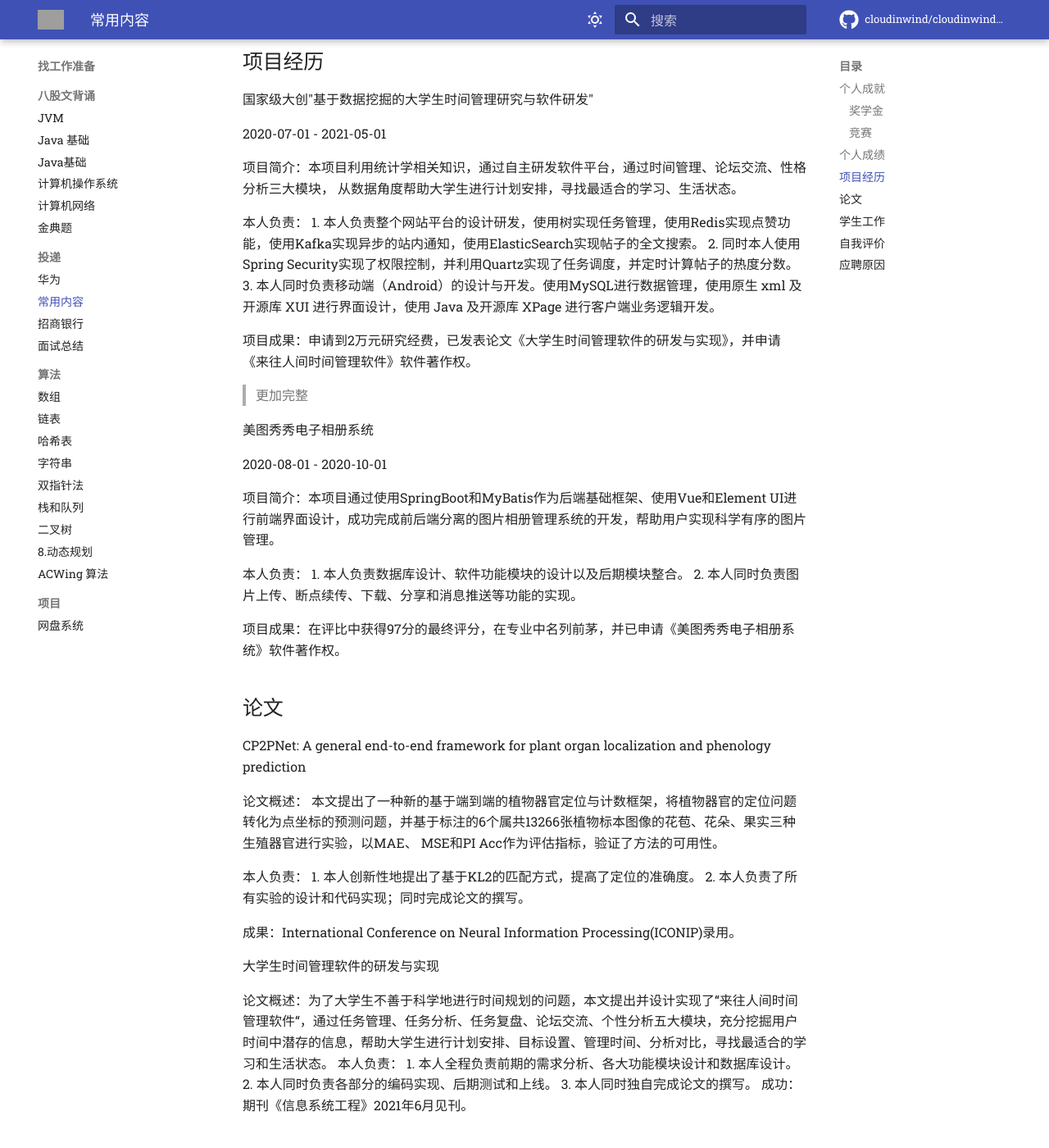
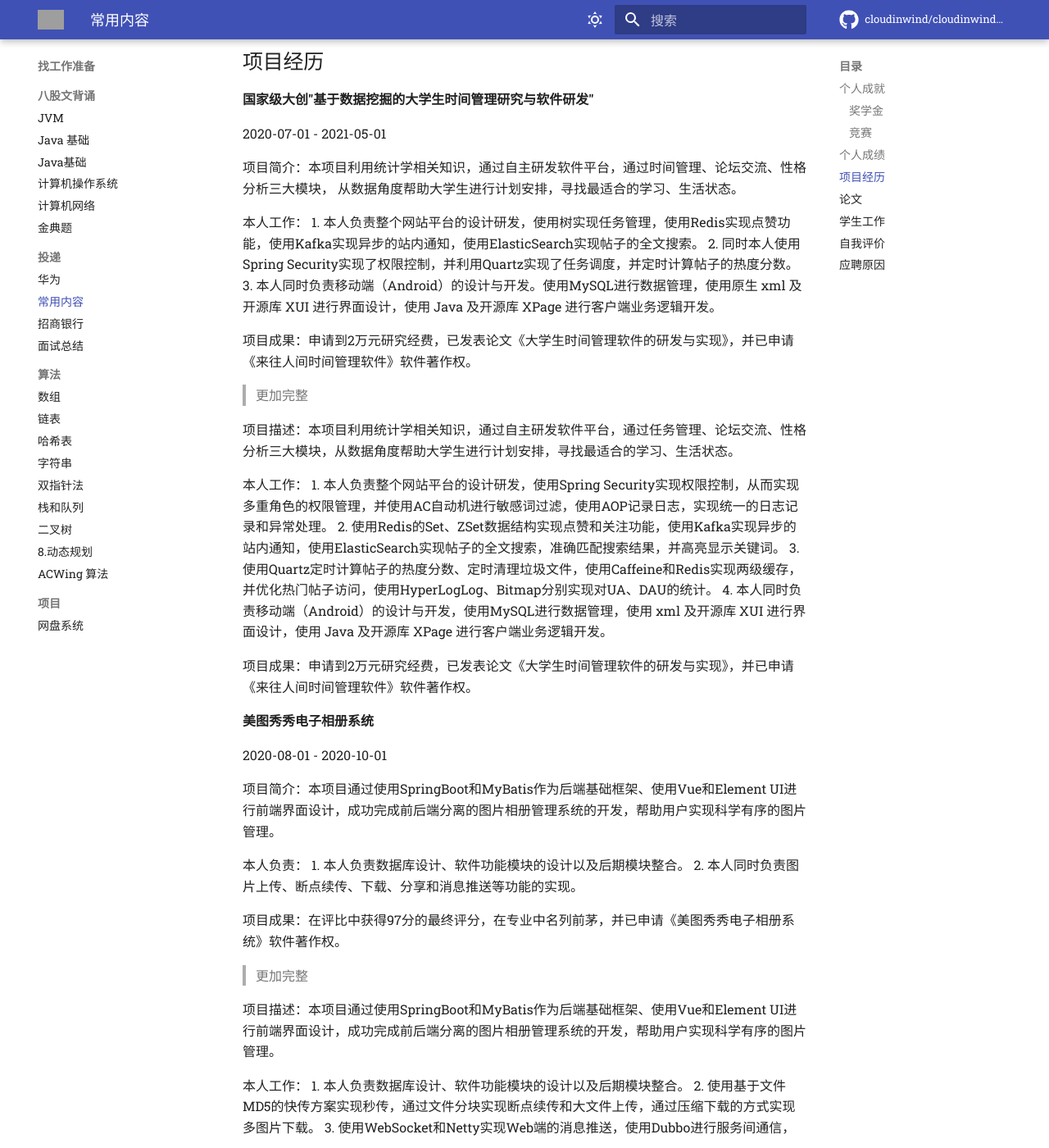
Before and after one commit to cloudinwind/cloudinwind.github.io, an MkDocs documentation site: the page built from docs/找工作准备/投递/常用内容.md, in a window 1280 px wide and 1400 px high, scrolled down 931 px. Shown: the whole window at 82% size. Built offline with MkDocs 1.6.1 and Material for MkDocs 9.7.7, drawn with Linux system fonts in a browser that asks for light colours; comment, search, counter and statistics services are not loaded; some of the changed text lies outside the part shown; grey boxes are pictures that could not be loaded.

Commit message:
cloudinwind 2024-9-3:3:19:12

```diff
--- a/docs/找工作准备/投递/常用内容.md
+++ b/docs/找工作准备/投递/常用内容.md
@@ -38,25 +38,33 @@ GPA: 3.38
 
 ## 项目经历
 
-国家级大创"基于数据挖掘的大学生时间管理研究与软件研发"
+**国家级大创"基于数据挖掘的大学生时间管理研究与软件研发"**
 
 2020-07-01 - 2021-05-01
 
 项目简介：本项目利用统计学相关知识，通过自主研发软件平台，通过时间管理、论坛交流、性格分析三大模块， 从数据角度帮助大学生进行计划安排，寻找最适合的学习、生活状态。
 
-本人负责：
+本人工作：
 1. 本人负责整个网站平台的设计研发，使用树实现任务管理，使用Redis实现点赞功能，使用Kafka实现异步的站内通知，使用ElasticSearch实现帖子的全文搜索。
 2. 同时本人使用Spring Security实现了权限控制，并利用Quartz实现了任务调度，并定时计算帖子的热度分数。
 3. 本人同时负责移动端（Android）的设计与开发。使用MySQL进行数据管理，使用原生 xml 及开源库 XUI 进行界面设计，使用 Java 及开源库 XPage 进行客户端业务逻辑开发。
 
-项目成果：申请到2万元研究经费，已发表论文《大学生时间管理软件的研发与实现》，并申请《来往人间时间管理软件》软件著作权。
+项目成果：申请到2万元研究经费，已发表论文《大学生时间管理软件的研发与实现》，并已申请《来往人间时间管理软件》软件著作权。
 
 >更加完整
 
+项目描述：本项目利用统计学相关知识，通过自主研发软件平台，通过任务管理、论坛交流、性格分析三大模块，从数据角度帮助大学生进行计划安排，寻找最适合的学习、生活状态。
+
+本人工作：
+1. 本人负责整个网站平台的设计研发，使用Spring Security实现权限控制，从而实现多重角色的权限管理，并使用AC自动机进行敏感词过滤，使用AOP记录日志，实现统一的日志记录和异常处理。
+2. 使用Redis的Set、ZSet数据结构实现点赞和关注功能，使用Kafka实现异步的站内通知，使用ElasticSearch实现帖子的全文搜索，准确匹配搜索结果，并高亮显示关键词。
+3. 使用Quartz定时计算帖子的热度分数、定时清理垃圾文件，使用Caffeine和Redis实现两级缓存，并优化热门帖子访问，使用HyperLogLog、Bitmap分别实现对UA、DAU的统计。
+4. 本人同时负责移动端（Android）的设计与开发，使用MySQL进行数据管理，使用 xml 及开源库 XUI 进行界面设计，使用 Java 及开源库 XPage 进行客户端业务逻辑开发。
+
+项目成果：申请到2万元研究经费，已发表论文《大学生时间管理软件的研发与实现》，并已申请《来往人间时间管理软件》软件著作权。
 
 
-
-美图秀秀电子相册系统
+**美图秀秀电子相册系统**
 
 2020-08-01 - 2020-10-01
 
@@ -68,22 +76,37 @@ GPA: 3.38
 
 项目成果：在评比中获得97分的最终评分，在专业中名列前茅，并已申请《美图秀秀电子相册系统》软件著作权。
 
+>更加完整
+
+项目描述：本项目通过使用SpringBoot和MyBatis作为后端基础框架、使用Vue和Element UI进行前端界面设计，成功完成前后端分离的图片相册管理系统的开发，帮助用户实现科学有序的图片管理。
+
+本人工作：
+1. 本人负责数据库设计、软件功能模块的设计以及后期模块整合。
+2. 使用基于文件MD5的快传方案实现秒传，通过文件分块实现断点续传和大文件上传，通过压缩下载的方式实现多图片下载。
+3. 使用WebSocket和Netty实现Web端的消息推送，使用Dubbo进行服务间通信，
+
+项目成果：在评比中获得97分的最终评分，在专业中名列前茅，并已申请《美图秀秀电子相册系统》软件著作权。
+
 
 
 ## 论文
 
-CP2PNet: A general end-to-end framework for plant organ localization and phenology prediction
+**CP2PNet: A general end-to-end framework for plant organ localization and phenology prediction**
 
 论文概述： 本文提出了一种新的基于端到端的植物器官定位与计数框架，将植物器官的定位问题转化为点坐标的预测问题，并基于标注的6个属共13266张植物标本图像的花苞、花朵、果实三种生殖器官进行实验，以MAE、 MSE和PI Acc作为评估指标，验证了方法的可用性。
 
-本人负责：
-1. 本人创新性地提出了基于KL2的匹配方式，提高了定位的准确度。
-2. 本人负责了所有实验的设计和代码实现；同时完成论文的撰写。
-
-成果：International Conference on Neural Information Processing(ICONIP)录用。
+本人工作：
+1. 本人创新性地提出了基于KL2的匹配方式，在匹配中引入点的语义信息，提高了植物器官定位的准确度。
+2. 本人负责了所有实验的设计和代码实现，以MAE、MSE和物候指数PI为评价指标，通过将CP2PNet和之前基于密度图的方法对比，证明本文方法的优越性，通过消融实现，证明预训练Dino、数据预处理CPR算法的作用。
+3. 本人前期阅读了大量论文，深入了解关于计数方面的相关工作，并独自完成论文的撰写。
+4. 本人已将CP2PNet模型集成到CVAT在线标注平台，从而实现自动化标注花苞、花朵、果实等植物器官。
+成果：International Conference on Neural Information Processing(ICONIP)录用，并已申请专利。
 
 
-大学生时间管理软件的研发与实现
+
+
+
+**大学生时间管理软件的研发与实现**
 
 论文概述：为了大学生不善于科学地进行时间规划的问题，本文提出并设计实现了“来往人间时间管理软件“，通过任务管理、任务分析、任务复盘、论坛交流、个性分析五大模块，充分挖掘用户时间中潜存的信息，帮助大学生进行计划安排、目标设置、管理时间、分析对比，寻找最适合的学习和生活状态。
 本人负责：
@@ -97,21 +120,28 @@ CP2PNet: A general end-to-end framework for plant organ localization and phenolo
 
 郑州大学“疯狂英语协会”副会长
 
-1. 组织策划英语演讲比赛、英语歌唱比赛。
-2. 负责晨读、口语角等活动的主题确定、外教联系。
-3. 组织四六级模拟和雅思模拟等。
+1. 先后组织策划英语演讲比赛、英语歌唱比赛等，负责演讲比赛的选题、规则制定以及决赛的老师邀请。
+2. 负责晨读、口语角等活动的资料整理、确定对应主题、以及外教的联系。
+3. 和校外培训机构联合组织四六级模拟和雅思模拟等，并邀请机构老师进行作文批改。
+
 
 
 四川大学计算机学院人工智能党支部宣传委员
 
-1. 负责“三会一课”等活动的会议记录和新闻稿撰写。
-2. 把控党内成员从入党积极分子到发展对象到预备党员到转正的发展全流程。
-3. 负责每年年度总结等材料的撰写。
+1. 负责党员大会、组织生活会等支部活动的现场拍摄、会议内容记录和新闻稿撰写。
+2. 把控党内成员从入党积极分子到发展对象到预备党员到转正的全流程，负责党内成员的状态跟进、入党积极分子谈话以及相关材料撰写。
+3. 负责每年年度总结的材料收集和撰写，并负责年度总结汇报。
 
 
 ## 自我评价
 
-本人性格开朗，待人真诚，对未知的事物充满好奇，并具有勇于挑战困难的勇气和坚持到底的毅力。同时本人具有较强的学习能力和团队协作精神。
+本人性格开朗，待人真诚，对未知的事物充满好奇，有探索精神，曾先后尝试使用阿里云、腾讯云、华为云的对象存储和ECS服务器，先后尝试Hexo、Hugo、Halo、mkdocs等进行博客搭建，目前基于Halo搭建的博客已部署到华为云服务器上；
+
+本人具备优秀的快速学习能力，曾花费一周学习Vue并应用于“物候数据展示平台“的开发中；
+
+本人具备较强的信息检索能力，善于通过Google/Github/StackOverflow等平台解决开发中遇到的各种问题，也曾独自安装Windows、Ubuntu、cuda驱动、docker环境等；
+
+本人同时具备团队协作精神，曾先后带领团队成员完成“教务管理系统”、“图书管理系统”、“美图秀秀电子相册系统”等平台的研发。
 
 ## 应聘原因
 
```
